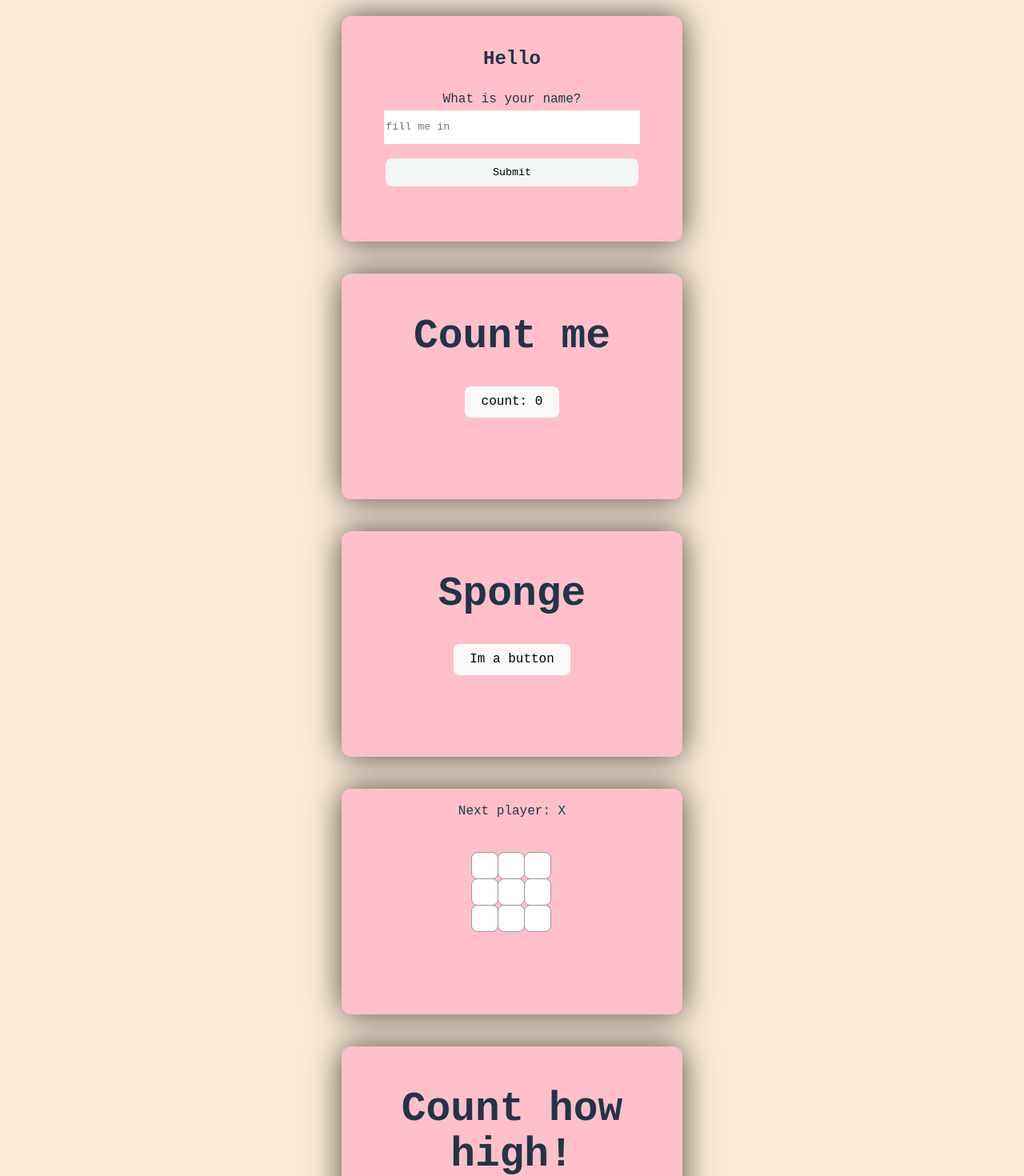
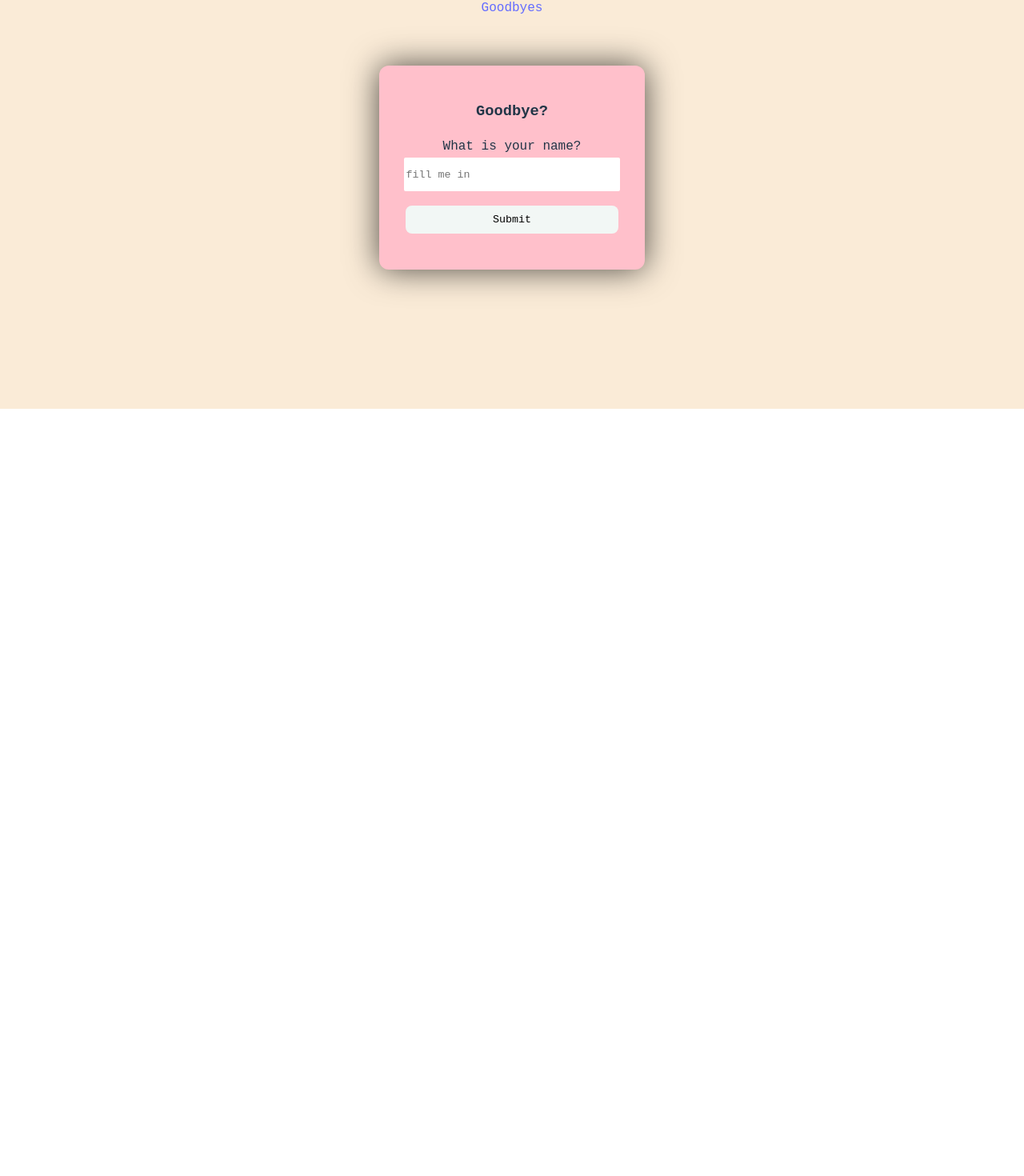
Before and after one commit to deesii/vite-spike, a React (Vite) app: page /#/goodbyes in a window 1280 px wide. Shown: the part 289-1759 px from the top of the page at 80% size. After the commit the page ends 800 px from the top, so only its background shows below. Built offline with nearby package versions, Linux system fonts and the light colour scheme.

Commit message:
links updated for the components

```diff
--- a/src/App.css
+++ b/src/App.css
@@ -43,13 +43,13 @@
 
 .card-section {
 
-  width: 80%;
+  width: 95%;
   box-shadow: 0 0 40px rgba(0, 0, 0, 0.7);
   transition: 0.3s;
-  height:250px;
-  padding: 1rem;
+  height: 255px;
+  padding: auto;
   background-color: pink;
-  margin: 40px auto;
+  margin:60px auto;
   border-radius: 12px;
   overflow: auto;
 }
--- a/src/App.jsx
+++ b/src/App.jsx
@@ -1,96 +1,27 @@
-import { useState } from 'react'
 import { Routes, Route } from "react-router-dom"
 import './App.css'
-import MyButton from './components/button'
 import Who from './components/projects'
 import CountComponent from './components/count'
 import Board from './components/tictactoe/board'
 import { Link } from "react-router-dom";
 
 function App() {
-  const [count, setCount] = useState(0)
-  const [value, setValue] = useState("");
-  const [result, setResult] = useState("");
-  function handleSubmit(e) {
-      e.preventDefault();
-      setResult(
-          "Hello " +
-              value
-      );
-  }
-  function handleChange(e) {
-      setValue(e.target.value);
-      setResult("");
-  }
-
 
   return (
     <>
       <h1>deesii</h1>
 
-        Link me!
+
         <ul>
             <li><Link to="/tictactoe">TicTacToe</Link></li>
             <li><Link to="/counthowhigh">Counts</Link></li>
-            <li><Link to="/greetings">Goodbyes</Link></li>
+            <li><Link to="/goodbyes">Goodbyes</Link></li>
         </ul>
         <Routes>
           <Route path="/tictactoe" element={<Board />} />
           <Route path="/counthowhigh" element={<CountComponent />} />
-          <Route path="/greetings" element={<Who />} />
+          <Route path="/goodbyes" element={<Who />} />
         </Routes>
-
-      {/* <CountComponent></CountComponent> */}
-      <div className= "card-section">
-            <h2>Hello</h2>
-            <div>
-                <form onSubmit = {handleSubmit}>
-                    What is your name?
-                    <input
-                    type = "text"
-                    id = "project_input"
-                    name = "project_input"
-                    placeholder = "fill me in"
-                    value={value}
-                    onInput={handleChange} required/>
-                    <p></p>
-                    <input type = "submit" id = "project_submit" name = "test" placeholder = "click me" />
-                </form>
-            </div>
-                <div>
-                    <p>{result}</p>
-                </div>
-        </div>
-
-      <div className="card-section">
-        <h1>Count me</h1>
-        <button onClick={() => setCount((count) => count + 1)}>
-          count: {count}
-        </button>
-        <p>
-
-        </p>
-      </div>
-
-      <div className='card-section'>
-
-        <MyButton></MyButton>
-
-      </div>
-
-      <div className='card-section'>
-        <Board></Board>
-
-      </div>
-      <div className='card-section'>
-        <CountComponent/>
-      </div>
-
-
-
-      <div className='card-section'>
-        <Who/>
-      </div>
 
     </>
   )
--- a/src/components/count/index.jsx
+++ b/src/components/count/index.jsx
@@ -3,8 +3,8 @@ export default function CountComponent(){
     const [count_1, setCount] = useState(0)
 
     return(
-        <div>
-            <h1>Count how high!</h1>
+        <div className = "card-section">
+            <br></br><h3>Keep on counting!!!</h3>
             <button onClick={() => setCount((count_1) => count_1 + 1)}>
             count: {count_1}
             </button>
--- a/src/components/projects/index.jsx
+++ b/src/components/projects/index.jsx
@@ -17,9 +17,9 @@ export default function Who(){
     }
 
     return(
-
-        <div>
-            <h3>Goodbye?</h3>
+        <>
+        <div className='card-section'>
+            <br></br><h3>Goodbye?</h3>
             <div>
                 <form onSubmit = {handleSubmit}>
                     What is your name?
@@ -34,10 +34,12 @@ export default function Who(){
                     <input type = "submit" id = "project_submit" name = "test" placeholder = "click me" />
                 </form>
             </div>
-            <div>
-                    <p>{result}</p>
-                </div>
 
         </div>
+        <div>
+            <p>{result}</p>
+        </div>
+
+        </>
     );
 }
--- a/src/components/tictactoe/board/index.jsx
+++ b/src/components/tictactoe/board/index.jsx
@@ -39,6 +39,8 @@ export default function Board() {
 
     return (
     <>
+        <div className = "card-section">
+            <br></br><h3>TicTacToe</h3>
             <div className="status">{winnerStatus}</div>
             <div className = "board-centre">
                 <div className="board-row">
@@ -55,6 +57,7 @@ export default function Board() {
                 <Square value={squares[6]} onSquareClick={() => handleClick(6)}/>
                 <Square value={squares[7]} onSquareClick={() => handleClick(7)}/>
                 <Square value={squares[8]} onSquareClick={() => handleClick(8)}/>
+                </div>
             </div>
         </div>
     </>
--- a/src/index.css
+++ b/src/index.css
@@ -92,8 +92,8 @@ button:focus-visible {
 }
 
 .board-centre{
-  margin: 20px auto;
-  padding: 20px
+  margin: 10px auto;
+  padding: 10px
 }
 
 .board-row{
```
Lines whose indentation alone changed are shown as unchanged.
